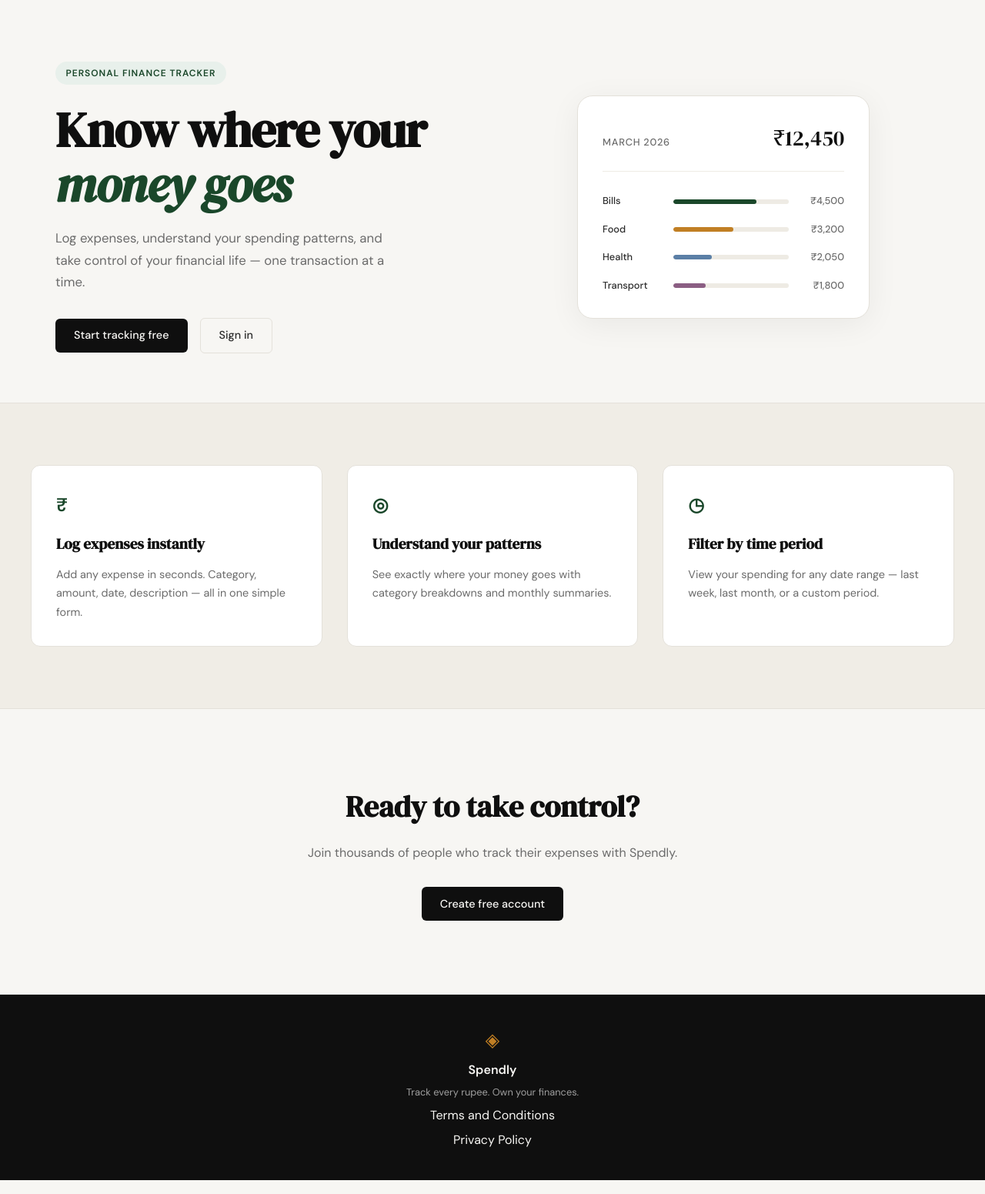
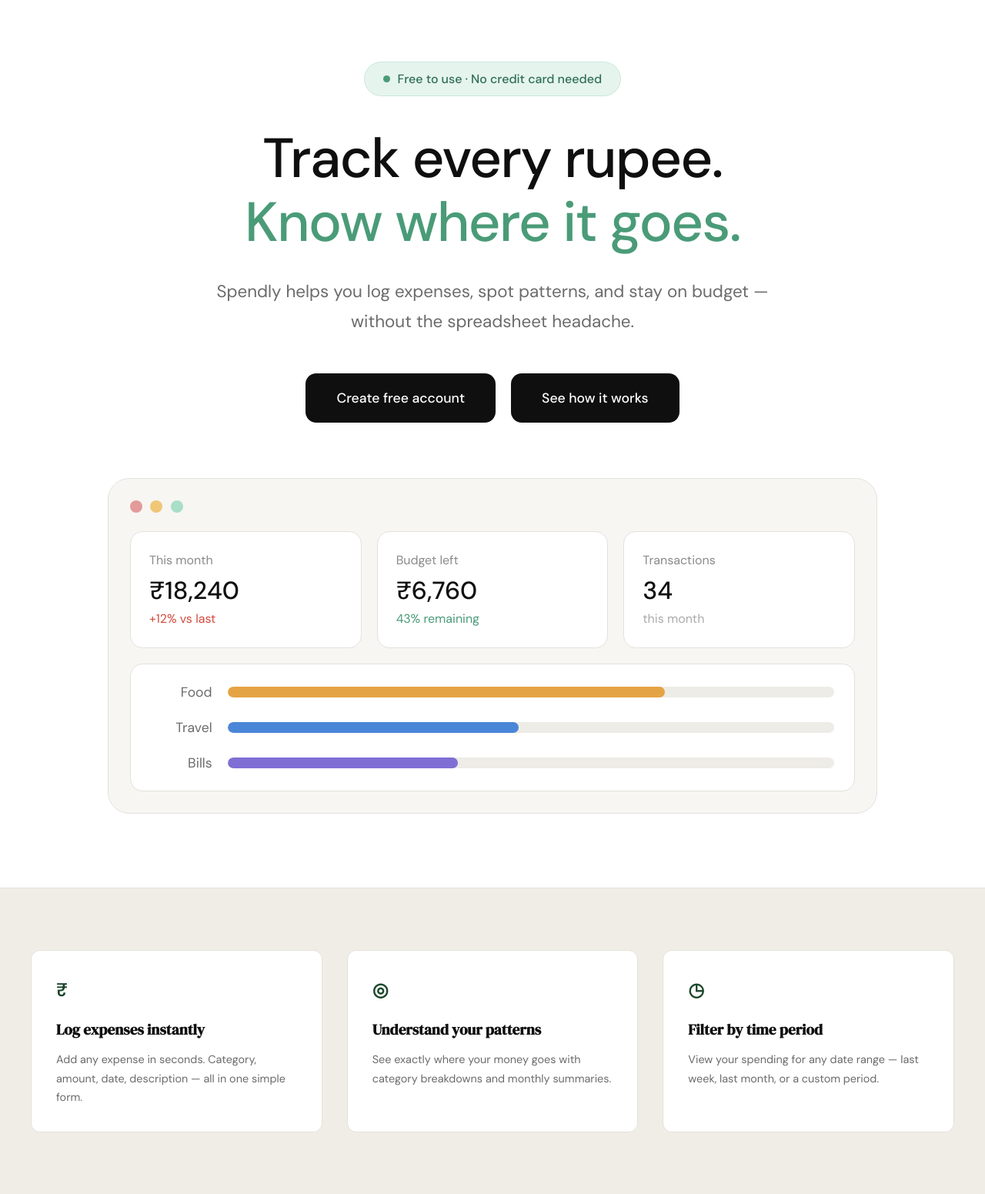
Before and after one commit to Anjalibhatt10/spendly, a Flask app: page / in a window 1280 px wide. Shown: the part 61-1612 px from the top of the page at 77% size. Run offline with Flask 3, Linux system fonts and the light colour scheme.

Commit message:
landing: redesign hero section to match mockup
Co-Authored-By: Claude Sonnet 5.5 <noreply@anthropic.com>

```diff
--- a/static/css/style.css
+++ b/static/css/style.css
@@ -124,13 +124,37 @@ a { color: inherit; text-decoration: none; }
 /* ------------------------------------------------------------------ */
 
 .hero {
-    padding: 5rem 2rem 4rem;
-    display: grid;
-    grid-template-columns: 1fr 1fr;
-    gap: 4rem;
+    --hero-green: #4a9b78;
+    --hero-green-dark: #2f6f55;
+    background: #fff;
+    padding: 5rem 2rem 6rem;
+    text-align: center;
+}
+
+.hero-inner {
+    max-width: 1000px;
+    margin: 0 auto;
+}
+
+.hero-pill {
+    display: inline-flex;
     align-items: center;
-    max-width: var(--max-width);
-    margin: 0 auto;
+    gap: 0.6rem;
+    background: #e6f4ee;
+    border: 1px solid #c9e8da;
+    color: var(--hero-green-dark);
+    font-size: 1rem;
+    font-weight: 500;
+    padding: 0.55rem 1.5rem;
+    border-radius: 999px;
+    margin-bottom: 2.5rem;
+}
+
+.hero-pill-dot {
+    width: 9px;
+    height: 9px;
+    border-radius: 50%;
+    background: var(--hero-green);
 }
 
 .hero-badge {
@@ -147,114 +171,149 @@ a { color: inherit; text-decoration: none; }
 }
 
 .hero-title {
-    font-family: var(--font-display);
-    font-size: clamp(2.5rem, 5vw, 4rem);
-    line-height: 1.1;
+    font-family: var(--font-body);
+    font-size: clamp(2.5rem, 6vw, 4.5rem);
+    font-weight: 500;
+    line-height: 1.15;
     letter-spacing: -0.02em;
     color: var(--ink);
-    margin-bottom: 1.25rem;
+    margin-bottom: 1.75rem;
 }
 
-.hero-title em {
-    font-style: italic;
-    color: var(--accent);
+.hero-title span {
+    display: block;
+    color: var(--hero-green);
 }
 
 .hero-subtitle {
-    font-size: 1.05rem;
+    font-size: clamp(1.05rem, 2vw, 1.4rem);
     color: var(--ink-muted);
-    line-height: 1.7;
-    max-width: 460px;
-    margin-bottom: 2rem;
+    line-height: 1.75;
+    max-width: 720px;
+    margin: 0 auto 3rem;
 }
 
 .hero-actions {
     display: flex;
-    gap: 1rem;
-    align-items: center;
+    justify-content: center;
+    gap: 1.25rem;
 }
+
+.hero-btn {
+    display: inline-block;
+    background: var(--ink);
+    color: #fff;
+    font-size: 1.1rem;
+    font-weight: 500;
+    padding: 1.1rem 2.5rem;
+    border-radius: 14px;
+    transition: background 0.2s;
+}
+
+.hero-btn:hover { background: var(--ink-soft); }
 
 /* ------------------------------------------------------------------ */
 /* Mock card (hero visual)                                             */
 /* ------------------------------------------------------------------ */
 
-.hero-visual {
-    display: flex;
-    justify-content: center;
+.hero-dash {
+    max-width: 1000px;
+    margin: 4.5rem auto 0;
+    background: var(--paper);
+    border: 1px solid var(--border);
+    border-radius: 28px;
+    padding: 1.75rem;
+    text-align: left;
 }
 
-.mock-card {
-    background: var(--paper-card);
-    border: 1px solid var(--border);
-    border-radius: var(--radius-lg);
-    padding: 2rem;
-    width: 100%;
-    max-width: 380px;
-    box-shadow: 0 8px 40px rgba(0,0,0,0.06);
+.hero-dots {
+    display: flex;
+    gap: 0.65rem;
+    margin-bottom: 1.5rem;
 }
 
-.mock-card-header {
-    display: flex;
-    justify-content: space-between;
-    align-items: baseline;
-    margin-bottom: 1.75rem;
-    padding-bottom: 1.25rem;
-    border-bottom: 1px solid var(--border-soft);
+.hero-dots span {
+    width: 16px;
+    height: 16px;
+    border-radius: 50%;
+    background: #e39a9a;
 }
 
-.mock-label {
-    font-size: 0.8rem;
-    font-weight: 500;
-    color: var(--ink-muted);
-    text-transform: uppercase;
-    letter-spacing: 0.06em;
+.hero-dots span:nth-child(2) { background: #f0c777; }
+.hero-dots span:nth-child(3) { background: #a9dec9; }
+
+.hero-stats {
+    display: grid;
+    grid-template-columns: repeat(3, 1fr);
+    gap: 1.25rem;
+    margin-bottom: 1.25rem;
 }
 
-.mock-total {
-    font-family: var(--font-display);
-    font-size: 1.75rem;
-    color: var(--ink);
+.hero-stat,
+.hero-bars {
+    background: #fff;
+    border: 1px solid var(--border);
+    border-radius: 16px;
 }
 
-.mock-bars { display: flex; flex-direction: column; gap: 1rem; }
+.hero-stat { padding: 1.5rem; }
 
-.mock-bar-row {
-    display: grid;
-    grid-template-columns: 80px 1fr 60px;
-    align-items: center;
-    gap: 0.75rem;
+.hero-stat-label {
+    font-size: 1rem;
+    color: #8a8a8a;
 }
 
-.mock-cat {
-    font-size: 0.8rem;
+.hero-stat-value {
+    font-size: 2rem;
     font-weight: 500;
-    color: var(--ink-soft);
+    line-height: 1.3;
+    color: var(--ink);
+    margin: 0.4rem 0 0.2rem;
 }
 
-.mock-bar-track {
-    height: 6px;
-    background: var(--border-soft);
+.hero-stat-note {
+    font-size: 1rem;
+    color: #aaa;
+}
+
+.hero-stat-note.is-up { color: #d24b3e; }
+.hero-stat-note.is-good { color: var(--hero-green); }
+
+.hero-bars {
+    display: flex;
+    flex-direction: column;
+    gap: 1.1rem;
+    padding: 1.4rem 1.6rem;
+}
+
+.hero-bar-row {
+    display: grid;
+    grid-template-columns: 80px 1fr;
+    align-items: center;
+    gap: 1.25rem;
+}
+
+.hero-bar-label {
+    text-align: right;
+    font-size: 1.1rem;
+    color: var(--ink-muted);
+}
+
+.hero-bar-track {
+    height: 14px;
+    background: #eeece6;
     border-radius: 999px;
     overflow: hidden;
 }
 
-.mock-bar {
+.hero-bar {
     height: 100%;
-    background: var(--accent);
     border-radius: 999px;
-    transition: width 0.6s ease;
+    background: #e5a444;
 }
 
-.mock-bar-2 { background: var(--accent-2); }
-.mock-bar-3 { background: #5b7fa6; }
-.mock-bar-4 { background: #8b5e83; }
-
-.mock-amt {
-    font-size: 0.8rem;
-    font-weight: 500;
-    color: var(--ink-muted);
-    text-align: right;
-}
+.hero-bar.is-blue { background: #4a86d8; }
+.hero-bar.is-purple { background: #7f6fd4; }
 
 /* ------------------------------------------------------------------ */
 /* Buttons                                                             */
@@ -615,19 +674,14 @@ a { color: inherit; text-decoration: none; }
 /* ------------------------------------------------------------------ */
 
 @media (max-width: 900px) {
-    .hero {
-        grid-template-columns: 1fr;
-        text-align: center;
-    }
-
-    .hero-subtitle { max-width: 100%; }
-    .hero-actions { justify-content: center; }
-    .hero-visual { display: none; }
+    .hero-stats { grid-template-columns: 1fr; }
 
     .features-inner { grid-template-columns: 1fr; }
 }
 
 @media (max-width: 600px) {
     .nav-links a:not(.nav-cta) { display: none; }
-    .hero { padding: 3rem 1rem 2rem; }
+    .hero { padding: 3rem 1rem 3.5rem; }
+    .hero-actions { flex-direction: column; align-items: center; }
+    .hero-dash { padding: 1rem; border-radius: 20px; }
 }
--- a/templates/landing.html
+++ b/templates/landing.html
@@ -6,55 +6,54 @@
 
 <section class="hero">
     <div class="hero-inner">
-        <div class="hero-badge">Personal Finance Tracker</div>
+        <div class="hero-pill">
+            <span class="hero-pill-dot"></span>
+            Free to use · No credit card needed
+        </div>
         <h1 class="hero-title">
-            Know where your<br>
-            <em>money goes</em>
+            Track every rupee.
+            <span>Know where it goes.</span>
         </h1>
         <p class="hero-subtitle">
-            Log expenses, understand your spending patterns,
-            and take control of your financial life —
-            one transaction at a time.
+            Spendly helps you log expenses, spot patterns, and stay
+            on budget — without the spreadsheet headache.
         </p>
         <div class="hero-actions">
-            <a href="{{ url_for('register') }}" class="btn-primary">Start tracking free</a>
-            <a href="{{ url_for('login') }}" class="btn-ghost">Sign in</a>
+            <a href="{{ url_for('register') }}" class="hero-btn">Create free account</a>
+            <a href="#features" class="hero-btn">See how it works</a>
         </div>
-    </div>
-    <div class="hero-visual">
-        <div class="mock-card">
-            <div class="mock-card-header">
-                <span class="mock-label">March 2026</span>
-                <span class="mock-total">₹12,450</span>
+
+        <div class="hero-dash">
+            <div class="hero-dots"><span></span><span></span><span></span></div>
+            <div class="hero-stats">
+                <div class="hero-stat">
+                    <div class="hero-stat-label">This month</div>
+                    <div class="hero-stat-value">₹18,240</div>
+                    <div class="hero-stat-note is-up">+12% vs last</div>
+                </div>
+                <div class="hero-stat">
+                    <div class="hero-stat-label">Budget left</div>
+                    <div class="hero-stat-value">₹6,760</div>
+                    <div class="hero-stat-note is-good">43% remaining</div>
+                </div>
+                <div class="hero-stat">
+                    <div class="hero-stat-label">Transactions</div>
+                    <div class="hero-stat-value">34</div>
+                    <div class="hero-stat-note">this month</div>
+                </div>
             </div>
-            <div class="mock-bars">
-                <div class="mock-bar-row">
-                    <span class="mock-cat">Bills</span>
-                    <div class="mock-bar-track">
-                        <div class="mock-bar" style="width: 72%"></div>
-                    </div>
-                    <span class="mock-amt">₹4,500</span>
+            <div class="hero-bars">
+                <div class="hero-bar-row">
+                    <span class="hero-bar-label">Food</span>
+                    <div class="hero-bar-track"><div class="hero-bar" style="width: 72%"></div></div>
                 </div>
-                <div class="mock-bar-row">
-                    <span class="mock-cat">Food</span>
-                    <div class="mock-bar-track">
-                        <div class="mock-bar mock-bar-2" style="width: 52%"></div>
-                    </div>
-                    <span class="mock-amt">₹3,200</span>
+                <div class="hero-bar-row">
+                    <span class="hero-bar-label">Travel</span>
+                    <div class="hero-bar-track"><div class="hero-bar is-blue" style="width: 48%"></div></div>
                 </div>
-                <div class="mock-bar-row">
-                    <span class="mock-cat">Health</span>
-                    <div class="mock-bar-track">
-                        <div class="mock-bar mock-bar-3" style="width: 33%"></div>
-                    </div>
-                    <span class="mock-amt">₹2,050</span>
-                </div>
-                <div class="mock-bar-row">
-                    <span class="mock-cat">Transport</span>
-                    <div class="mock-bar-track">
-                        <div class="mock-bar mock-bar-4" style="width: 28%"></div>
-                    </div>
-                    <span class="mock-amt">₹1,800</span>
+                <div class="hero-bar-row">
+                    <span class="hero-bar-label">Bills</span>
+                    <div class="hero-bar-track"><div class="hero-bar is-purple" style="width: 38%"></div></div>
                 </div>
             </div>
         </div>
```
